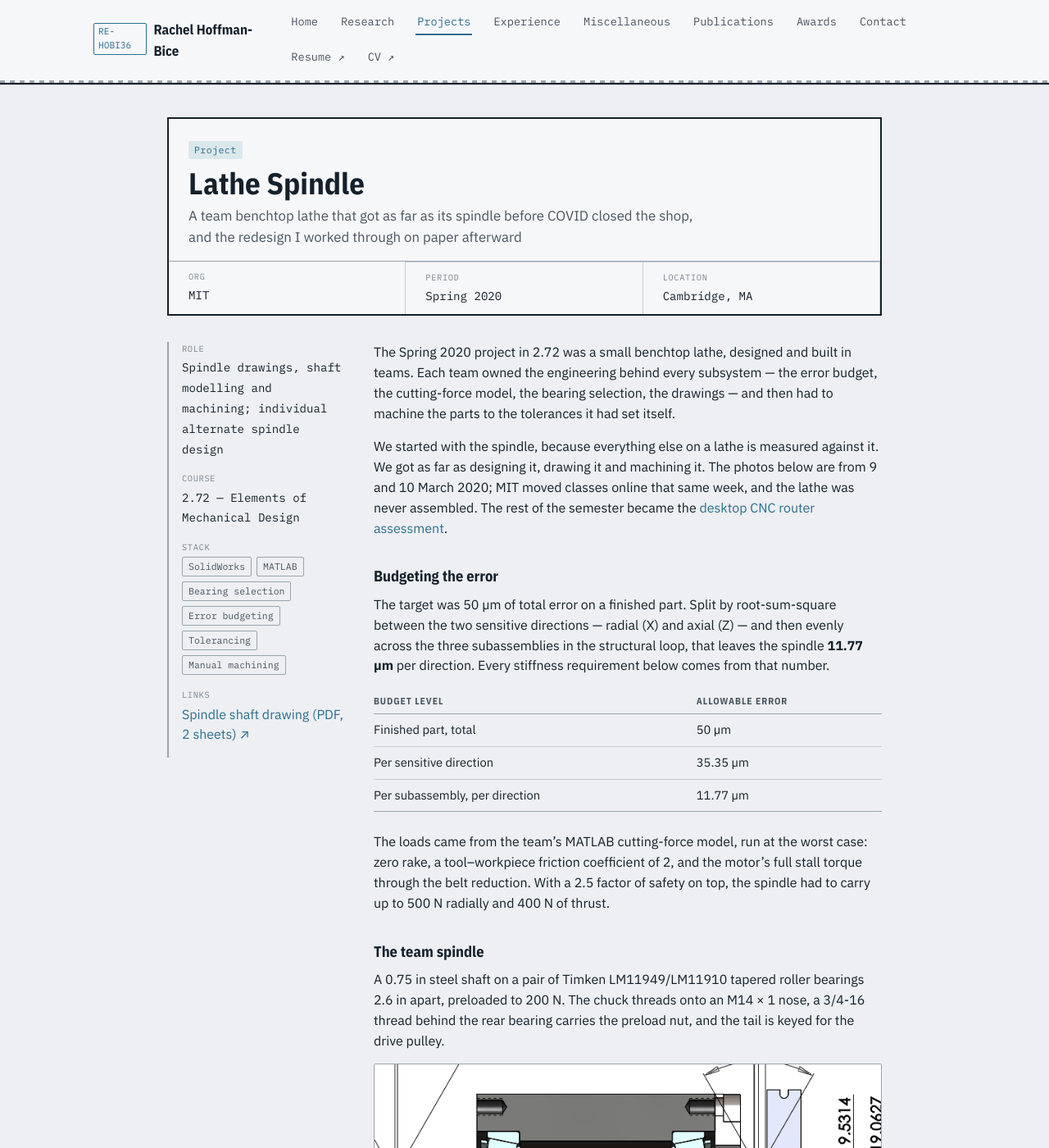
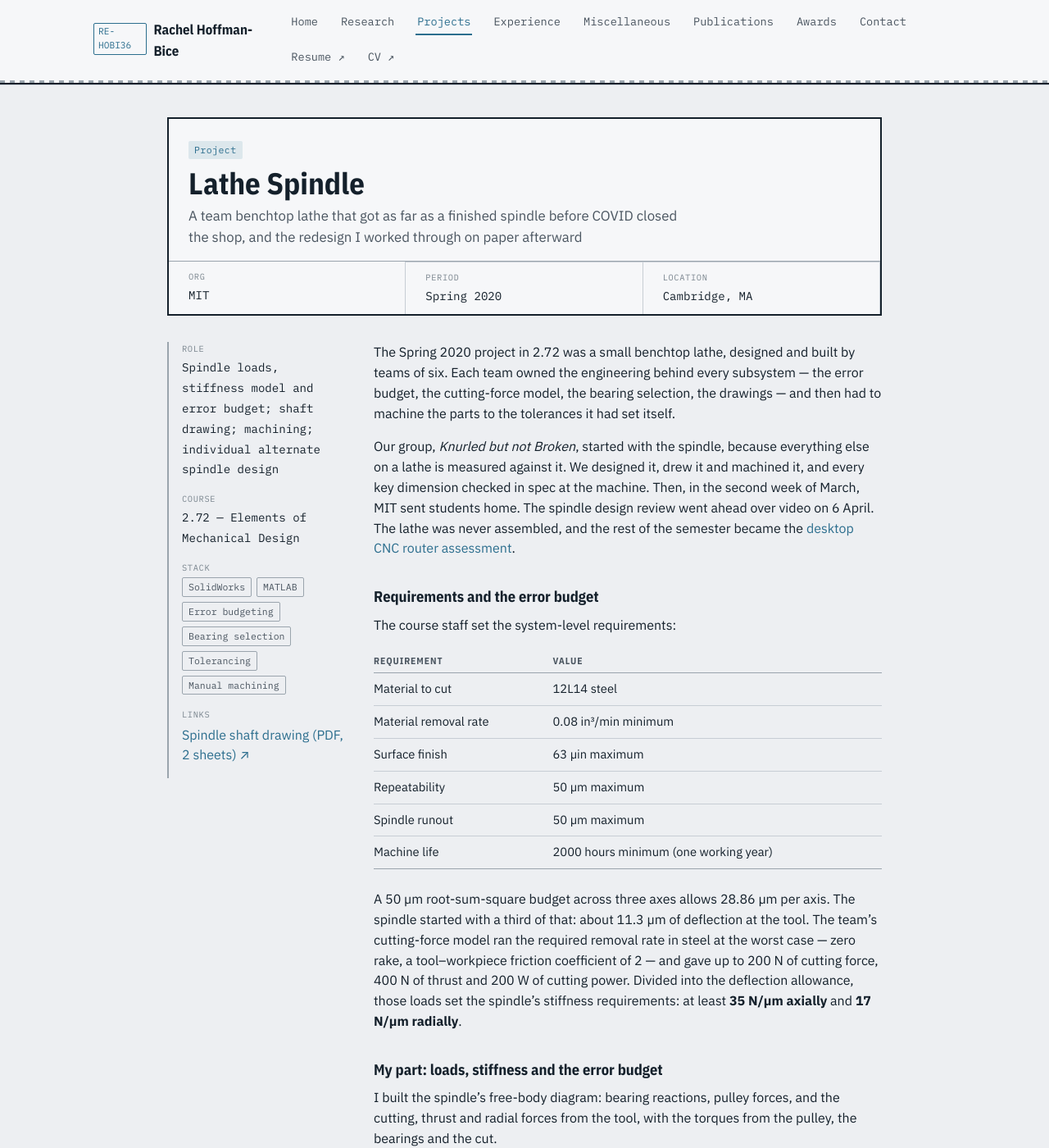
Before and after one commit to hobi362/hobi362.github.io, a Jekyll site: the page built from _projects/lathe-spindle.md, in a window 1280 px wide and 1400 px high. Shown: the whole window at 82% size. Built offline with Jekyll 4.4.1, drawn with Linux system fonts in a browser that asks for light colours; some of the changed text lies outside the part shown.

Commit message:
Lathe Spindle: revise from the Design Review 1 deck
The team's design review (held remotely, 6 April 2020) adds the staff
requirements, the spindle stiffness FRs, and Rachel's own contributions --
free-body diagram, series stiffness model, and the system error budget
(21.7 um RSS vs 28.86 um per axis). The spindle was finished and checked in
spec before the shutdown; four team machining photos added.

Co-Authored-By: Claude Opus 5 <noreply@anthropic.com>

```diff
--- a/_projects/lathe-spindle.md
+++ b/_projects/lathe-spindle.md
@@ -1,52 +1,79 @@
 ---
 title: "Lathe Spindle"
-subtitle: "A team benchtop lathe that got as far as its spindle before COVID closed the shop, and the redesign I worked through on paper afterward"
+subtitle: "A team benchtop lathe that got as far as a finished spindle before COVID closed the shop, and the redesign I worked through on paper afterward"
 org: "MIT"
 period: "Spring 2020"
 location: "Cambridge, MA"
-role: "Spindle drawings, shaft modelling and machining; individual alternate spindle design"
+role: "Spindle loads, stiffness model and error budget; shaft drawing; machining; individual alternate spindle design"
 course: "2.72 — Elements of Mechanical Design"
 order: 12
 sheet: "PRJ-12"
 thumb: "/assets/images/projects/lathe-spindle/spindle-shaft-chuck.jpg"
-tags: ["SolidWorks", "MATLAB", "Bearing selection", "Error budgeting", "Tolerancing", "Manual machining"]
+tags: ["SolidWorks", "MATLAB", "Error budgeting", "Bearing selection", "Tolerancing", "Manual machining"]
 links:
   - label: "Spindle shaft drawing (PDF, 2 sheets)"
     url: "/assets/files/projects/lathe-spindle/spindle-shaft-drawing.pdf"
 ---
-The Spring 2020 project in 2.72 was a small benchtop lathe, designed and built in teams.
-Each team owned the engineering behind every subsystem — the error budget, the cutting-force
-model, the bearing selection, the drawings — and then had to machine the parts to the
-tolerances it had set itself.
+The Spring 2020 project in 2.72 was a small benchtop lathe, designed and built by teams of
+six. Each team owned the engineering behind every subsystem — the error budget, the
+cutting-force model, the bearing selection, the drawings — and then had to machine the
+parts to the tolerances it had set itself.
 
-We started with the spindle, because everything else on a lathe is measured against it. We
-got as far as designing it, drawing it and machining it. The photos below are from 9 and 10
-March 2020; MIT moved classes online that same week, and the lathe was never assembled.
-The rest of the semester became the [desktop CNC router assessment](/projects/desktop-cnc-router/).
+Our group, *Knurled but not Broken*, started with the spindle, because everything else on a
+lathe is measured against it. We designed it, drew it and machined it, and every key
+dimension checked in spec at the machine. Then, in the second week of March, MIT sent
+students home. The spindle design review went ahead over video on 6 April. The lathe was
+never assembled, and the rest of the semester became the
+[desktop CNC router assessment](/projects/desktop-cnc-router/).
 
-### Budgeting the error
+### Requirements and the error budget
 
-The target was 50 µm of total error on a finished part. Split by root-sum-square between the
-two sensitive directions — radial (X) and axial (Z) — and then evenly across the three
-subassemblies in the structural loop, that leaves the spindle **11.77 µm** per direction.
-Every stiffness requirement below comes from that number.
+The course staff set the system-level requirements:
 
-| Budget level | Allowable error |
+| Requirement | Value |
 |---|---|
-| Finished part, total | 50 µm |
-| Per sensitive direction | 35.35 µm |
-| Per subassembly, per direction | 11.77 µm |
+| Material to cut | 12L14 steel |
+| Material removal rate | 0.08 in³/min minimum |
+| Surface finish | 63 µin maximum |
+| Repeatability | 50 µm maximum |
+| Spindle runout | 50 µm maximum |
+| Machine life | 2000 hours minimum (one working year) |
 
-The loads came from the team's MATLAB cutting-force model, run at the worst case: zero rake,
-a tool–workpiece friction coefficient of 2, and the motor's full stall torque through the
-belt reduction. With a 2.5 factor of safety on top, the spindle had to carry up to 500 N
-radially and 400 N of thrust.
+A 50 µm root-sum-square budget across three axes allows 28.86 µm per axis. The spindle
+started with a third of that: about 11.3 µm of deflection at the tool. The team's
+cutting-force model ran the required removal rate in steel at the worst case — zero rake, a
+tool–workpiece friction coefficient of 2 — and gave up to 200 N of cutting force, 400 N of
+thrust and 200 W of cutting power. Divided into the deflection allowance, those loads set
+the spindle's stiffness requirements: at least **35 N/µm axially** and **17 N/µm radially**.
+
+### My part: loads, stiffness and the error budget
+
+I built the spindle's free-body diagram: bearing reactions, pulley forces, and the cutting,
+thrust and radial forces from the tool, with the torques from the pulley, the bearings and
+the cut.
+
+![Free-body diagram of the spindle shaft in its housing: pulley force and torque at the left end, reaction forces in X, Y and Z at both bearings, and cutting, thrust and radial forces with cutting torque at the chuck on the right](/assets/images/projects/lathe-spindle/spindle-free-body-diagram.png)
+
+From it I built a stiffness model of the spindle: shaft, bearings and housing as springs
+in series, set up separately for the axial and radial load paths. It gave the team its most
+useful design rule: **the bearings set the axial stiffness, and the shaft sets the radial
+stiffness.** That split steered the geometry decisions that followed. Bearing spacing and
+the overhang to the chuck went after radial stiffness through the shaft, and preload went
+after axial stiffness through the bearings.
+
+I also owned the error budget, modelling the spindle and headstock together under thrust,
+cutting and thermal loads. At the review, it put the tool-tip error at 8.0 µm radially and
+20.2 µm axially, 21.7 µm RSS. That's inside the 28.86 µm per-axis allowance, with the axial
+direction as the one with the least margin. It came with a caveat to close before assembly:
+runout still had to be measured and added in.
 
 ### The team spindle
 
 A 0.75 in steel shaft on a pair of Timken LM11949/LM11910 tapered roller bearings 2.6 in
-apart, preloaded to 200 N. The chuck threads onto an M14 × 1 nose, a 3/4-16 thread behind
-the rear bearing carries the preload nut, and the tail is keyed for the drive pulley.
+apart, preloaded through a spring washer. Timken GR236 grease was the cheapest grease that
+kept friction heat under 50 W per bearing, and a motor-to-spindle belt ratio of 0.52 or less
+did the same for the drive. The chuck threads onto an M14 × 1 nose, a 3/4-16 thread behind
+the rear bearing carries the preload nut, and the tail is keyed for the pulley.
 
 ![Section view of the team spindle: the steel shaft running through a housing on two tapered roller bearings, with the chuck mounting face at the right and the spindle's key dimensions called out](/assets/images/projects/lathe-spindle/team-spindle-section.png)
 
@@ -57,28 +84,43 @@ slide fit so the rear bearing can float and take up the preload. The seats and s
 dimensioned from a common datum axis, and the shoulder fillets are toleranced one-sided so
 they can't hold the bearing cones off their shoulders.
 
-A shear, moment and stress pass along the shaft under the worst-case cutting load put the
-peak bending moment, about 19 N·m, at the front bearing. The peak stress there, just under
-100 MPa, sits below both the fatigue limit and yield.
+The team's fatigue check along the shaft put the peak bending moment, about 19 N·m, at the
+front bearing. The stress there, roughly 90 MPa with the stress concentration included,
+sits below the shaft's 137 MPa endurance limit and well below yield.
 
-![Shear force, bending moment and total stress plotted along the 0.22 m shaft: moment peaks near 19 N·m at the front bearing, and stress peaks just under 100 MPa, below a dashed fatigue limit near 125 MPa and a solid yield line at 250 MPa](/assets/images/projects/lathe-spindle/shaft-shear-moment.jpg)
+![Shear force, bending moment and total stress plotted along the 0.22 m shaft: moment peaks near 19 N·m at the front bearing, and stress peaks just under 100 MPa, below a dashed fatigue limit and a solid yield line at 250 MPa](/assets/images/projects/lathe-spindle/shaft-shear-moment.jpg)
 
 ### Machining it
 
-We turned the shaft on the shop's manual lathes in the days before the shutdown.
+We made the housing from aluminium bar and the shaft from steel on the shop's manual
+lathes, in the last weeks before the shutdown.
+
+![A stepped aluminium bar held in a three-jaw chuck on a manual lathe, its outside diameter turned and its bore opened: the spindle housing blank](/assets/images/projects/lathe-spindle/machining-housing.jpg)
+
+![The steel spindle shaft held in the chuck and supported at the far end by a live centre in the tailstock, its knurled band and turned steps visible](/assets/images/projects/lathe-spindle/machining-shaft-centers.jpg)
+
+![Cutting the thread on the end of the shaft with a die held in a tailstock die holder, the shaft gripped in a collet on the lathe spindle](/assets/images/projects/lathe-spindle/machining-shaft-threading.jpg)
 
 ![Me at a Sharp 1340F manual lathe in the MIT shop, safety glasses on, working the carriage handwheels while turning the spindle shaft](/assets/images/projects/lathe-spindle/machining-spindle.jpg)
 
+![The machined steel shaft on a workbench with a Timken LM11949 tapered roller bearing cone pressed onto its front seat, the bearing's box beside it](/assets/images/projects/lathe-spindle/shaft-with-bearing-cone.jpg)
+
 ![The finished spindle shaft on a bench mat: turned and threaded steel, with the three-jaw chuck threaded onto its nose](/assets/images/projects/lathe-spindle/spindle-shaft-chuck.jpg)
 
-That shaft, with its chuck threaded on, is as far as the build got.
+By the design review, the spindle was complete and every key dimension had been checked in
+spec at the machine. The shutdown came before anyone could record those measurements,
+assemble the spindle into the headstock or test it. It also ended the team's proposed
+graduate extension: strain-gauging the tool post to measure cutting forces directly, or
+adding an encoder readout and power feed.
 
 ### After the shutdown: an alternate spindle, on paper
 
 With the shop closed, the April assignment was individual: take the team spindle apart
-analytically and design a better one. Analysing the team design showed its stiffness was
-dominated by two things — the shaft's radial bending and the bearings' axial stiffness —
-and that its 19.7 µm of axial deflection at the tool was well outside the 11.77 µm budget.
+analytically and design a better one. I re-apportioned the budget over the two directions the part is
+actually sensitive to, 35.35 µm each, and split that three ways, leaving the spindle 11.77 µm per
+direction. Against that, the team design's roughly 20 µm of axial deflection at the tool was
+well over, and the stiffness model said where to push: shaft diameter for radial
+stiffness, and bearing arrangement for axial.
 
 My alternate attacks both. The shaft grows from 0.75 in to 1.00 in. The front bearing
 becomes a Timken 5205K double-row angular contact bearing, mounted back to back for axial
@@ -105,7 +147,6 @@ the same way.
 |---|---|---|
 | Shaft diameter | 0.75 in | 1.00 in |
 | Bearings | Timken LM11949/LM11910 tapered roller pair | Timken 5205K double-row angular contact + 205K deep-groove ball |
-| Preload | 200 N | 300 N |
 | Spindle + headstock deflection, X / Y / Z | 8.6 / 8.6 / 19.7 µm | 1.9 / 1.9 / 8.3 µm |
 | Runout | 0.002 in | 0.0005 in |
 | Bearing life, 24/7 operation | 5.9 years | 5 years |
```
Also changed, not shown: assets/images/projects/lathe-spindle/machining-housing.jpg (added), assets/images/projects/lathe-spindle/machining-shaft-centers.jpg (added), assets/images/projects/lathe-spindle/machining-shaft-threading.jpg (added), assets/images/projects/lathe-spindle/shaft-with-bearing-cone.jpg (added), assets/images/projects/lathe-spindle/spindle-free-body-diagram.png (added).
